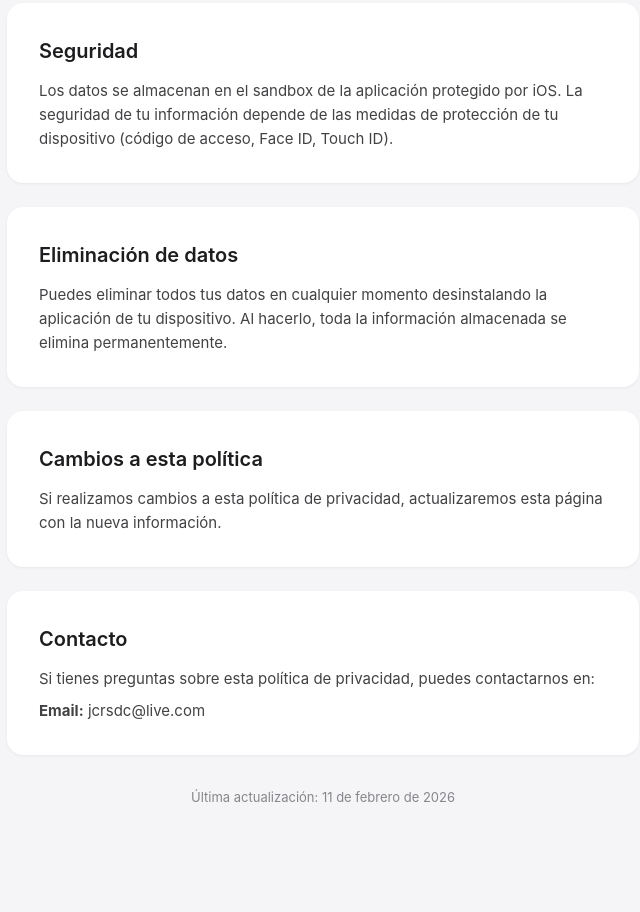
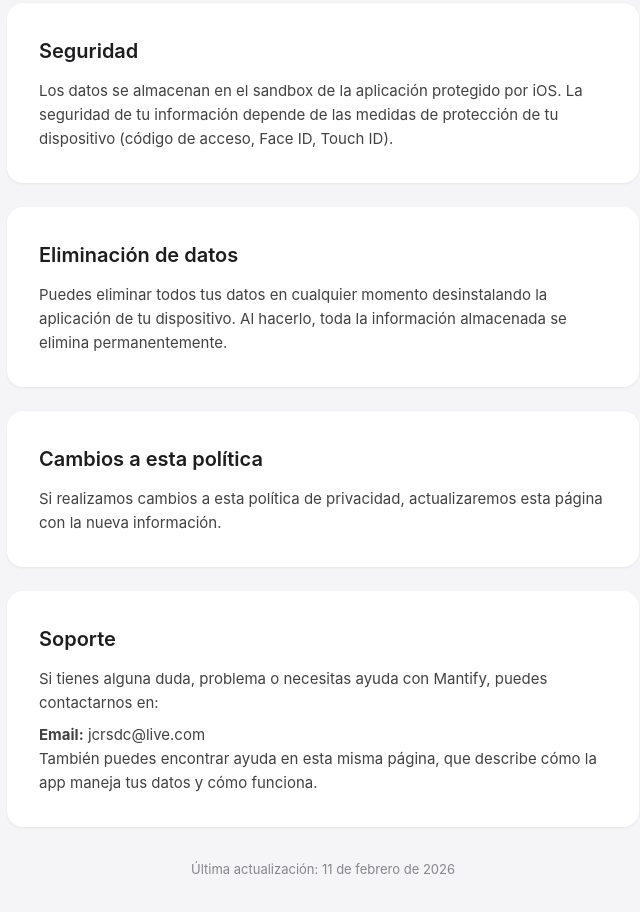
Before and after one commit to josecrsdc/privacy-policy, a plain HTML site: page docs/index.html in a window 1280 px wide. Shown: the part 1302-2214 px from the top of the page, without its empty margins (317-957 px from the left). Before the commit the page ends 2174 px from the top, so only its background shows below. Drawn offline with Linux system fonts and the light colour scheme.

Commit message:
Support contact

```diff
--- a/docs/index.html
+++ b/docs/index.html
@@ -131,9 +131,10 @@
         </div>
 
         <div class="card">
-            <h2>Contacto</h2>
-            <p>Si tienes preguntas sobre esta política de privacidad, puedes contactarnos en:</p>
+            <h2>Soporte</h2>
+            <p>Si tienes alguna duda, problema o necesitas ayuda con Mantify, puedes contactarnos en:</p>
             <p style="margin-top: 8px;"><strong>Email:</strong> jcrsdc@live.com</p>
+            <p>También puedes encontrar ayuda en esta misma página, que describe cómo la app maneja tus datos y cómo funciona.</p>
         </div>
 
         <div class="footer">
```
